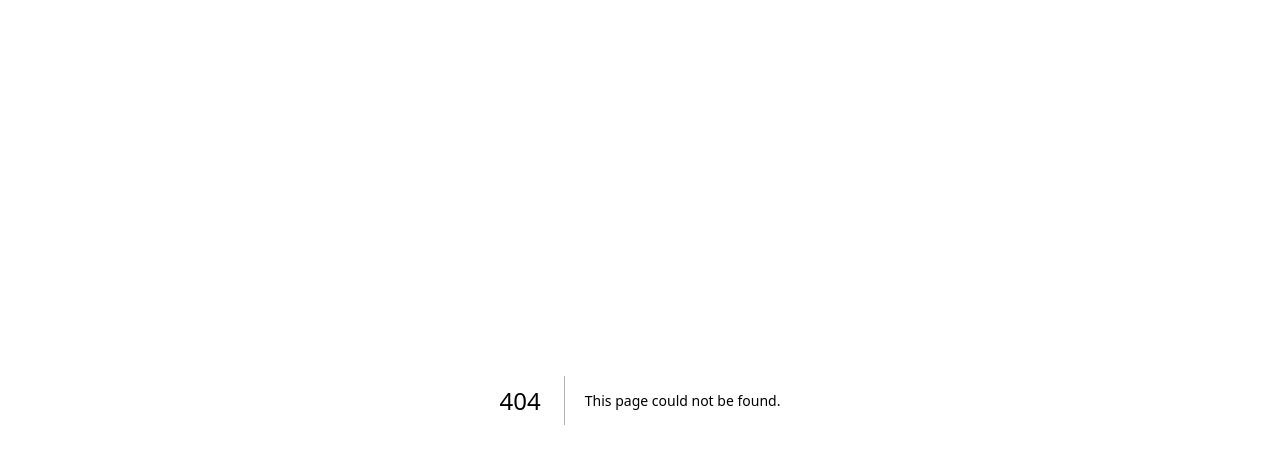
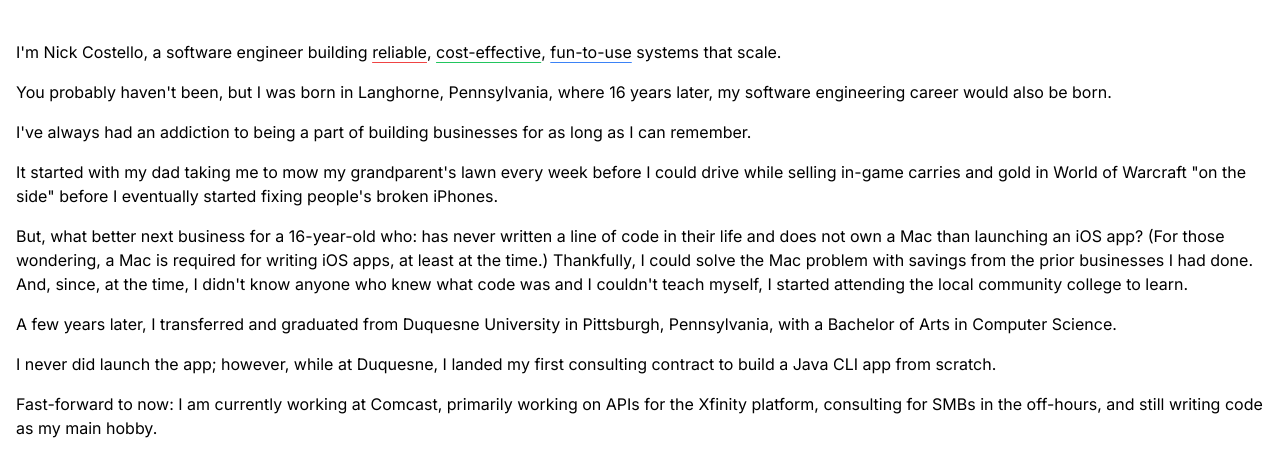
Before and after one commit to nickmcostello/nickcostello.dev, a Next.js app: page /about in a window 1280 px wide. Before the commit this address had no page. Shown: the top 476 px of the page. Built offline with nearby package versions, Linux system fonts and the light colour scheme.

Commit message:
Add About

```diff
--- /dev/null
+++ b/app/about/layout.tsx
@@ -0,0 +1,22 @@
+import { Metadata } from "next";
+import { Inter } from "next/font/google";
+
+// import "./global.css";
+
+// export const metadata: Metadata = {
+// 	title: "Nick Costello",
+// 	description: "My personal website.",
+// };
+
+// const inter = Inter({
+// 	subsets: ["latin"],
+// 	display: "swap",
+// });
+
+export default function RootLayout({
+	children,
+}: {
+	children: React.ReactNode;
+}) {
+	return <span>{children}</span>;
+}
--- /dev/null
+++ b/app/about/page.tsx
@@ -0,0 +1,65 @@
+export default function Page() {
+	return (
+		<>
+			<div className="py-10 flex justify-center flex-col gap-4">
+				{/* <h1 className="text-4xl font-bold text-gray-500">About</h1> */}
+				{/* <div className="mt-8"> */}
+				<p>
+					I'm Nick Costello, a software engineer building{" "}
+					<span className="underline underline-offset-4 decoration-red-500">
+						reliable
+					</span>
+					,{" "}
+					<span className="underline underline-offset-4 decoration-green-500">
+						cost-effective
+					</span>
+					,{" "}
+					<span className="underline underline-offset-4 decoration-blue-500">
+						fun-to-use
+					</span>{" "}
+					systems that scale.
+				</p>
+				<p>
+					You probably haven't been, but I was born in Langhorne, Pennsylvania,
+					where 16 years later, my software engineering career would also be
+					born.
+				</p>
+				<p>
+					I've always had an addiction to being a part of building businesses
+					for as long as I can remember.
+				</p>
+				<p>
+					It started with my dad taking me to mow my grandparent's lawn every
+					week before I could drive while selling in-game carries and gold in
+					World of Warcraft "on the side" before I eventually started fixing
+					people's broken iPhones.
+				</p>
+				<p>
+					But, what better next business for a 16-year-old who: has never
+					written a line of code in their life and does not own a Mac than
+					launching an iOS app? (For those wondering, a Mac is required for
+					writing iOS apps, at least at the time.) Thankfully, I could solve the
+					Mac problem with savings from the prior businesses I had done. And,
+					since, at the time, I didn't know anyone who knew what code was and I
+					couldn't teach myself, I started attending the local community college
+					to learn.
+				</p>
+				<p>
+					A few years later, I transferred and graduated from Duquesne
+					University in Pittsburgh, Pennsylvania, with a Bachelor of Arts in
+					Computer Science.
+				</p>
+				<p>
+					I never did launch the app; however, while at Duquesne, I landed my
+					first consulting contract to build a Java CLI app from scratch.
+				</p>
+				<p>
+					Fast-forward to now: I am currently working at Comcast, primarily
+					working on APIs for the Xfinity platform, consulting for SMBs in the
+					off-hours, and still writing code as my main hobby.
+				</p>
+				{/* </div> */}
+			</div>
+		</>
+	);
+}
--- a/app/layout.tsx
+++ b/app/layout.tsx
@@ -20,7 +20,9 @@ export default function RootLayout({
 }) {
 	return (
 		<html lang="en" className={inter.className}>
-      <body>{children}</body>
+			<body>
+				<div className="px-4">{children}</div>
+			</body>
 		</html>
 	);
 }
--- a/app/page.tsx
+++ b/app/page.tsx
@@ -1,18 +1,37 @@
+import { Button } from "../components/ui/Button";
+
 export default function Page() {
 	return (
 		<>
-      <div className="px-6 py-8">
-        <h1 className="text-4xl font-bold">Nick Costello</h1>
-        <h2 className="mt-2 text-2xl">
-          Software Engineer at{" "}
-          <a href="https://xfinity.com/" target="_blank">
-            Comcast
+			<div className="pt-16 sm:grid:grid-cols-2">
+				<div>
+					<p className="text-4xl font-medium tracking-tight">
+						Hi, I'm <span className="font-bold">Nick Costello</span>
+					</p>
+					<p className="mt-2">
+						A software engineer building{" "}
+						<span className="underline underline-offset-4 decoration-red-500">
+							reliable
+						</span>
+						,{" "}
+						<span className="underline underline-offset-4 decoration-green-500">
+							cost-effective
+						</span>
+						,{" "}
+						<span className="underline underline-offset-4 decoration-blue-500">
+							fun-to-use
+						</span>{" "}
+						systems that scale.
+					</p>
+					<div className="mt-4">
+						{/* <Button variant="primary" text="Hire me" /> */}
+						{/* <div className="mt-2"> */}
+						<a href="/about">
+							<Button variant="primary" text="Learn more" />
 						</a>
-        </h2>
-        <p className="mt-2">
-          I build software that provides incredible user experiences for both
-          customers and developers.
-        </p>
+						{/* </div> */}
+					</div>
+				</div>
 			</div>
 		</>
 	);
--- /dev/null
+++ b/components/ui/Button.tsx
@@ -0,0 +1,21 @@
+interface ButtonProps {
+	variant: string;
+	text: string;
+}
+
+export const Button = ({ variant, text }: ButtonProps) => {
+	const variants = {
+		primary: "bg-blue-500 text-white",
+		secondary: "bg-sky-500/20 text-sky-500",
+	};
+
+	return (
+		<>
+			<button
+				className={`w-full h-14 rounded-md active:ring-2 active:ring-offset-2 ${variants[variant]} md:w-fit md:px-8`}
+			>
+				{text}
+			</button>
+		</>
+	);
+};
```
Also changed, not shown: 1 other file (tests, documents, lock files or other folders). Lines whose indentation alone changed are shown as unchanged.
